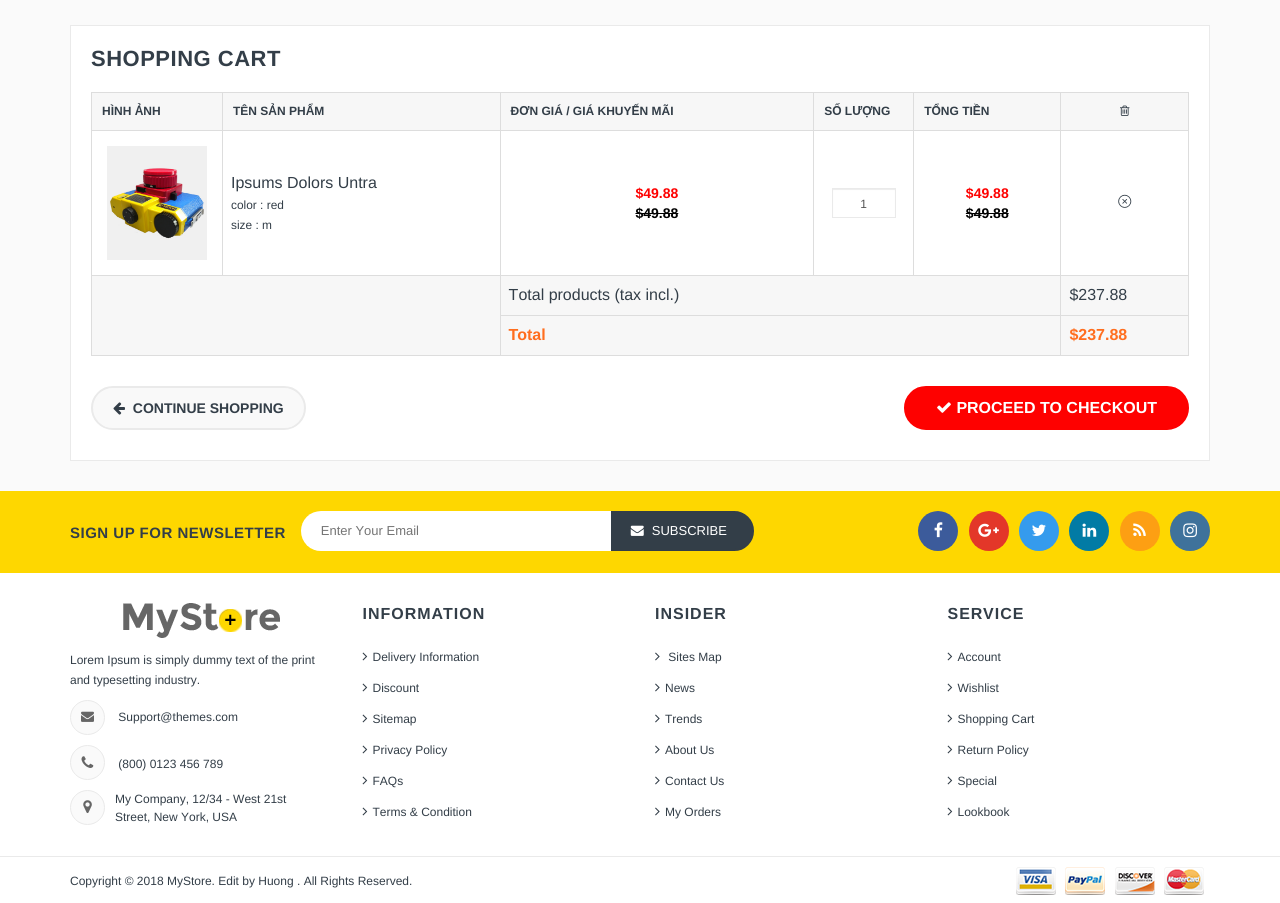
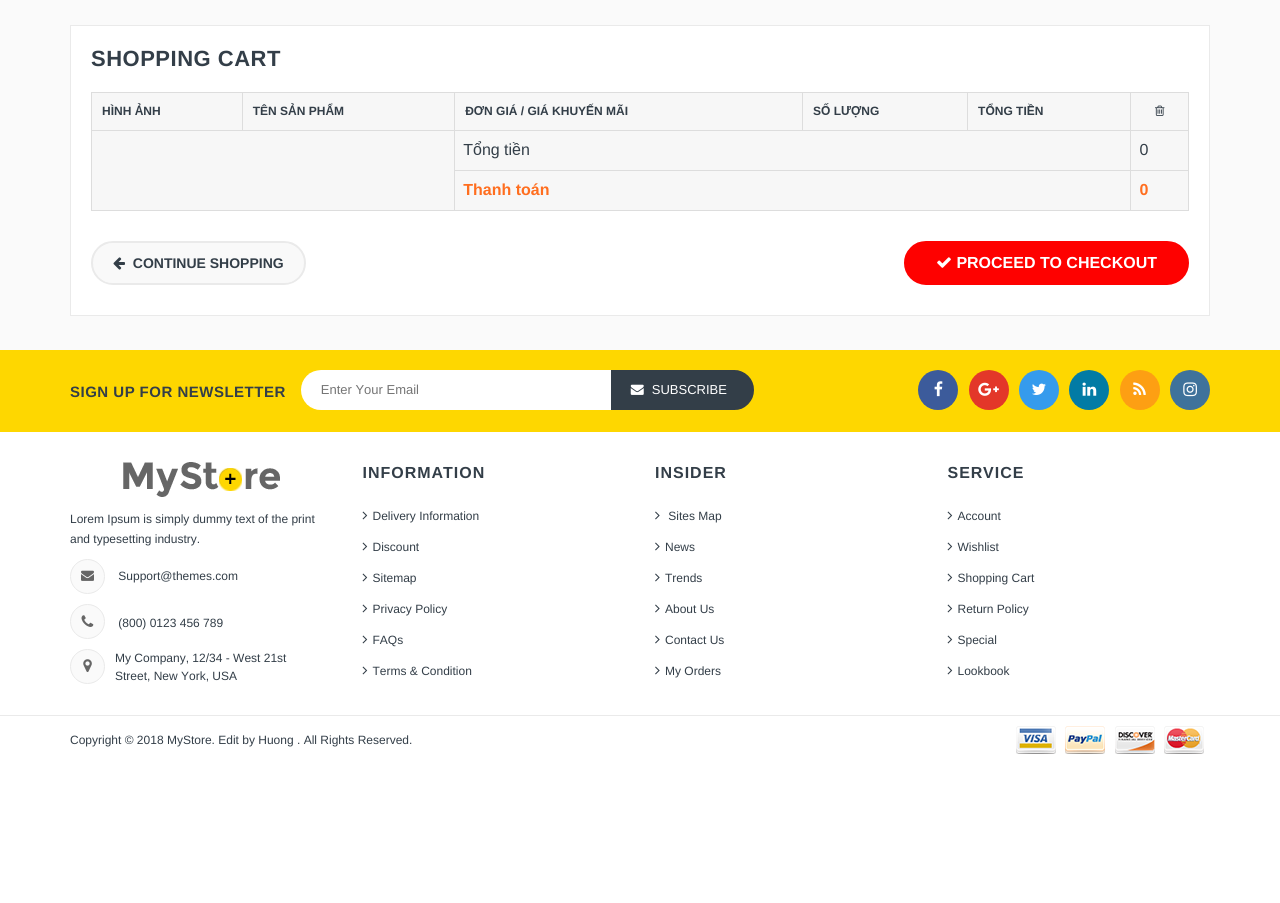
Before and after one commit to huongbee/shopping2509, a PHP site: page /shop2509/shopping-cart.php in a window 1280 px wide. Shown: the part 187-1090 px from the top of the page. After the commit the page ends 941 px from the top, so only its background shows below. Run offline with PHP 8.4, Linux system fonts and the light colour scheme; data comes from the database, SQL or seed files in the repository.

Commit message:
deleteItemCart

```diff
--- a/controller/ShoppingCartController.php
+++ b/controller/ShoppingCartController.php
@@ -8,6 +8,7 @@ class ShoppingCartController extends BaseController{
     function getShoppingCartPage(){
         $oldCart = isset($_SESSION['cart']) ? $_SESSION['cart'] : null;
         $cart = new Cart($oldCart);
+        // print_r($cart);die;
         $data = [
             'cart'=>$cart
         ];
@@ -39,6 +40,26 @@ class ShoppingCartController extends BaseController{
             ]);
         }
     }
+    function deleteItemCart(){
+        $id = $_POST['idSP'];
+        $oldCart = isset($_SESSION['cart']) ? $_SESSION['cart'] : null;
+        $cart = new Cart($oldCart);
+        if(array_key_exists($id,$cart->items)){
+            $cart->removeItem($id);
+            $_SESSION['cart'] = $cart;
+            echo json_encode([
+                'status'=>1,
+                'message'=> "Updated!"
+            ]);
+        }
+        else{
+            echo json_encode([
+                'status'=>0,
+                'message'=> "Can not find product in your cart."
+            ]);
+        }
+
+    }
 }
 
 ?>
--- a/shopping-cart.php
+++ b/shopping-cart.php
@@ -5,7 +5,13 @@ $c = new ShoppingCartController;
 
 if($_SERVER['REQUEST_METHOD'] == "POST"){
     //ajax
-    return $c->addToCart();
+    if(isset($_POST['action']) && $_POST['action']=='delete' ){
+        return $c->deleteItemCart();
+    }
+    if(isset($_POST['action']) && $_POST['action']=='update' ){
+        return $c->updateItemCart();
+    }
+    else return $c->addToCart();
 }
 return $c->getShoppingCartPage();
 
--- a/view/layout.view.php
+++ b/view/layout.view.php
@@ -536,7 +536,8 @@
                 url:"shopping-cart.php",
                 data:{
                     idsanpham:idSP,
-                    soluong: qty
+                    soluong: qty,
+                    action: 'add'
                 },
                 type:'POST',
                 dataType:'JSON',
--- a/view/shopping-cart.view.php
+++ b/view/shopping-cart.view.php
@@ -24,43 +24,70 @@
                   </thead>
                   <tbody>
 
+                  <?php foreach ($data['cart']->items as $key => $value):?>
                     <tr>
                         <td class="cart_product">
                           <a href="#">
-                          <img src="public/images/products/img01.jpg" alt="Product">
-                        </a></td>
+                            <img src="public/images/products-images/<?=$value['item']->image?>" alt="<?=$value['item']->name?>">
+                          </a>
+                        </td>
                         <td class="cart_description">
                           <p class="product-name">
-                          <a href="#">Ipsums Dolors Untra </a>
+                            <a href="#"><?=$value['item']->name?></a>
                           </p>
-                        <small><a href="#">Color : Red</a></small><br>
-                        <small><a href="#">Size : M</a></small></td>
+                        </td>
                         <td class="price">
-                        <span>$49.88</span>
+                          <?php if($value['item']->price != $value['item']->promotion_price ):?>
+                            <span  style="color:#000">
+                              <del>
+                                <?=number_format($value['item']->price)?>
+                              </del>
+                            </span>
                             <br>
-                        <span style="color:#000"><del>$49.88</del></span>
+                            <span>
+                                <?=number_format($value['item']->promotion_price)?>
+                            </span>
+                            <?php else:?>
+                            <span>
+                                <?=number_format($value['item']->promotion_price)?>
+                            </span>
+                            <?php endif?>
                         </td>
                         <td class="qty">
-                        <input class="form-control input-sm" type="text" value="1">
+                          <input class="form-control input-sm" type="text" value="<?=$value['qty']?>">
                         </td>
                         <td class="price">
-                      <span>$49.88</span>
+                        <?php if($value['item']->price != $value['item']->promotion_price ):?>
+                          <span  style="color:#000">
+                            <del>
+                              <?=number_format($value['price'])?>
+                            </del>
+                          </span>
                           <br>
-                        <span style="color:#000"><del>$49.88</del></span>
+                          <span>
+                          <?=number_format($value['discountPrice'])?>
+                          </span>
+                          <?php else:?>
+                          <span>
+                          <?=number_format($value['price'])?>
+                          </span>
+                          <?php endif?>
                         </td>
-                      <td class="action"><a href="#"><i class="icon-close"></i></a></td>
+                        <td class="action">
+                          <a href="#" class="delete-cart" data-id="<?=$value['item']->id?>"><i class="icon-close"></i></a>
+                        </td>
                     </tr>
-
+                  <?php endforeach?>
                   </tbody>
                   <tfoot>
                     <tr>
                       <td colspan="2" rowspan="2"></td>
-                      <td colspan="3">Total products (tax incl.)</td>
-                      <td colspan="2">$237.88 </td>
+                      <td colspan="3">Tổng tiền</td>
+                      <td colspan="2"><?=number_format($data['cart']->totalPrice)?></td>
                     </tr>
                     <tr>
-                      <td colspan="3"><strong>Total</strong></td>
-                      <td colspan="2"><strong>$237.88 </strong></td>
+                      <td colspan="3"><strong>Thanh toán</strong></td>
+                      <td colspan="2"><strong><?=number_format($data['cart']->promtPrice)?></strong></td>
                     </tr>
                   </tfoot>
                 </table>
@@ -72,3 +99,25 @@
       </div>
     </div>
   </section>
+  <script>
+  $(document).ready(function(){
+    $('.delete-cart').click(function(){
+      var id = $(this).attr('data-id')
+      $.ajax({
+        url:'shopping-cart.php',
+        type:'POST',
+        data:{
+          idSP : id,
+          action:'delete'
+        },
+        success:function(res){
+          console.log(res)
+        },
+        error:function(err){
+          console.log(err)
+        }
+      })
+    })
+  })
+
+  </script>
```
Lines whose indentation alone changed are shown as unchanged.
